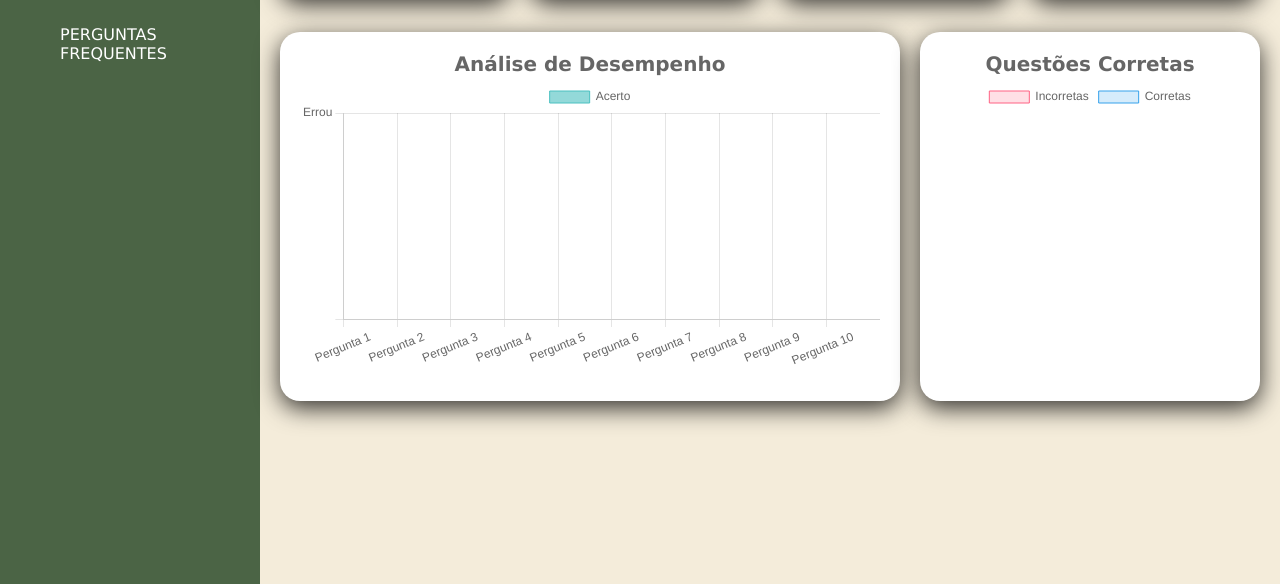
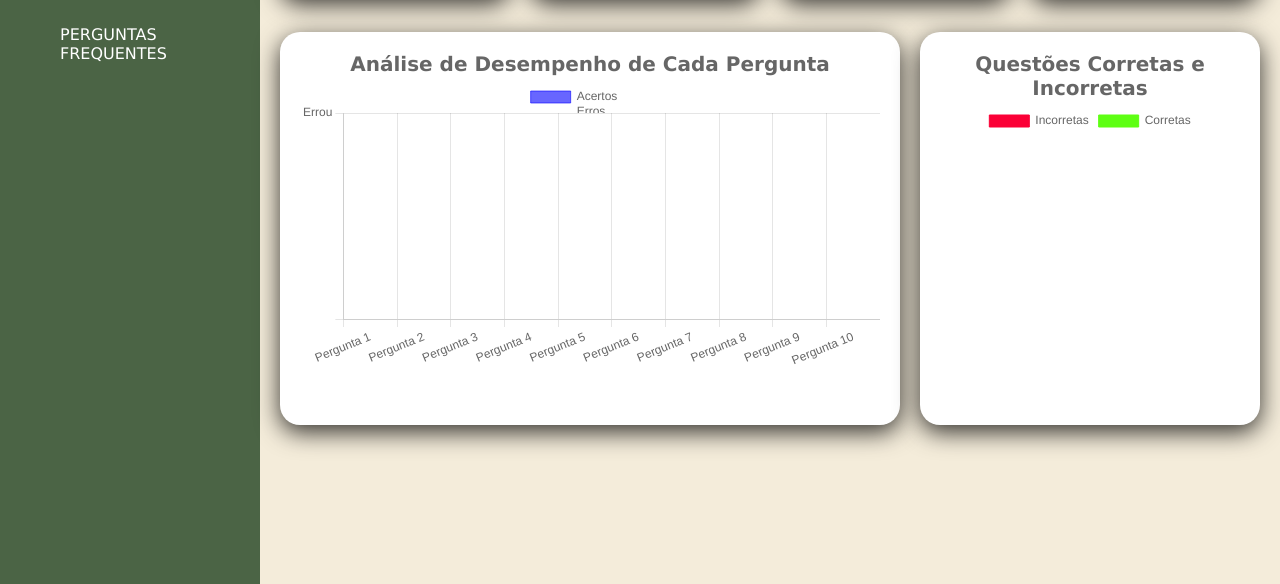
Before and after one commit to DudaF3rnandes/Feira-Livre-Projeto-Individual, a website: page Projeto Individual/API/public/dashboard1.html in a window 1280 px wide. Shown: the part 216-800 px from the top of the page. Drawn offline with nearby package versions, Linux system fonts and the light colour scheme; some icons are missing.

Commit message:
Atualizando funcionalidades da dashboard

```diff
--- a/Projeto Individual/API/public/dashboard1.html
+++ b/Projeto Individual/API/public/dashboard1.html
@@ -21,7 +21,7 @@
             </div>
             <i class="fas fa-bell"></i>
             <div class="user">
-                <img src="https://www.google.com/url?sa=i&url=https%3A%2F%2Fimagensempng.com.br%2Ficone-usuario-png-2%2F&psig=AOvVaw34Q7GApGQBsQs4FMjUWJkR&ust=1747521920207000&source=images&cd=vfe&opi=89978449&ved=0CBQQjRxqFwoTCJCestWIqY0DFQAAAAAdAAAAABAK"
+                <img src="./assets/do-utilizador.png"
                     alt="Usuário">
             </div>
         </div>
@@ -91,11 +91,11 @@
             </div>
             <div class="charts">
                 <div class="chart">
-                    <h2>Análise de Desempenho</h2>
+                    <h2>Análise de Desempenho de Cada Pergunta</h2>
                     <canvas id="myChart"></canvas>
                 </div>
                 <div class="chart">
-                    <h2>Questões Corretas</h2>
+                    <h2>Questões Corretas e Incorretas</h2>
                     <canvas id="doughnut"></canvas>
                 </div>
             </div>
--- a/Projeto Individual/API/public/js/chart1.js
+++ b/Projeto Individual/API/public/js/chart1.js
@@ -8,10 +8,10 @@ window.myChart = new Chart(ctxBar, {
             'Pergunta 9', 'Pergunta 10'
         ],
         datasets: [{
-            label: 'Acerto',
+            label: ['Acertos', 'Erros'],
             data: [0, 0, 0, 0, 0, 0, 0, 0, 0, 0], // Começa zerado
-            backgroundColor: 'rgba(75, 192, 192, 0.6)',
-            borderColor: 'rgba(75, 192, 192, 1)',
+            backgroundColor: 'rgba(4, 0, 255, 0.6)',
+            borderColor: 'rgba(8, 0, 255, 0.6)',
             borderWidth: 1
         }]
     },
--- a/Projeto Individual/API/public/js/chart2.js
+++ b/Projeto Individual/API/public/js/chart2.js
@@ -7,12 +7,12 @@ window.doughnutChart = new Chart(ctxDoughnut, {
             label: 'Porcentagem',
             data: [0, 0], // Começa zerado
             backgroundColor: [
-                'rgba(255, 99, 132, 0.2)',
-                'rgba(54, 162, 235, 0.2)',
+                'rgb(251, 0, 54)',
+                'rgb(94, 255, 19)',
             ],
             borderColor: [
-                'rgba(255, 99, 132, 1)',
-                'rgba(54, 162, 235, 1)',
+                'rgb(251, 0, 54)',
+                'rgb(94, 255, 19)',
             ],
             borderWidth: 1
         }]
--- a/Projeto Individual/API/public/js/script.js
+++ b/Projeto Individual/API/public/js/script.js
@@ -6,6 +6,7 @@ const textFinish = document.querySelector(".finish span");
 const content = document.querySelector(".content");
 const contentFinish = document.querySelector(".finish");
 const btnRestart = document.querySelector("#btnDashboard");
+const timerDisplay = document.querySelector(".timer");  // pega o elemento que vai mostrar o timer
 
 
 import questions from "./questions.js";
@@ -17,10 +18,11 @@ let questionsIncorrect = 0;
 let respostasPorPergunta = []; // 2 = acerto, 1 = erro
 
 
+
 btnRestart.onclick = () => {
   content.style.display = "flex";
   contentFinish.style.display = "none";
-  window.location.href = "dashboard1.html";
+   window.location.href = "dashboard1.html";
   currentIndex = 0;
   questionsCorrect = 0;
   questionsIncorrect = 0;
@@ -111,6 +113,7 @@ function loadQuestion() {
   document.querySelectorAll(".answer").forEach((item) => {
     item.addEventListener("click", nextQuestion);
   });
+
 }
 
 loadQuestion();
```
Also changed, not shown: Projeto Individual/API/public/assets/do-utilizador.png (added).
